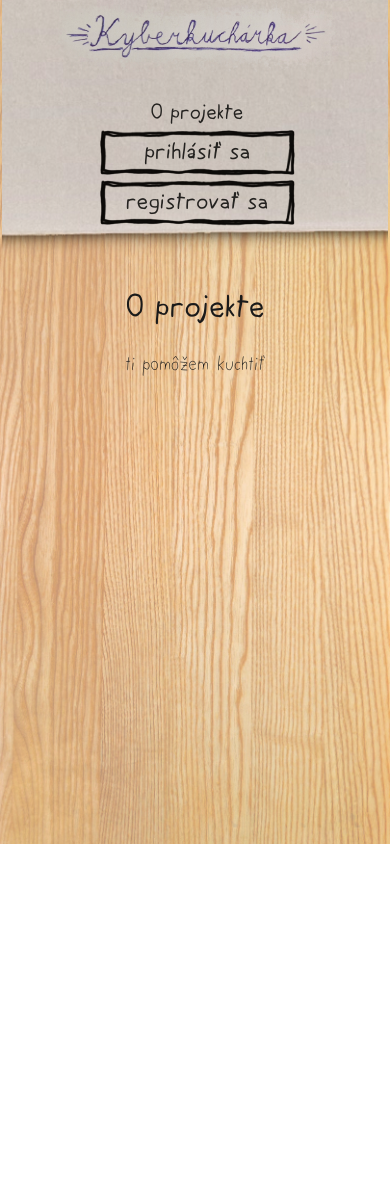
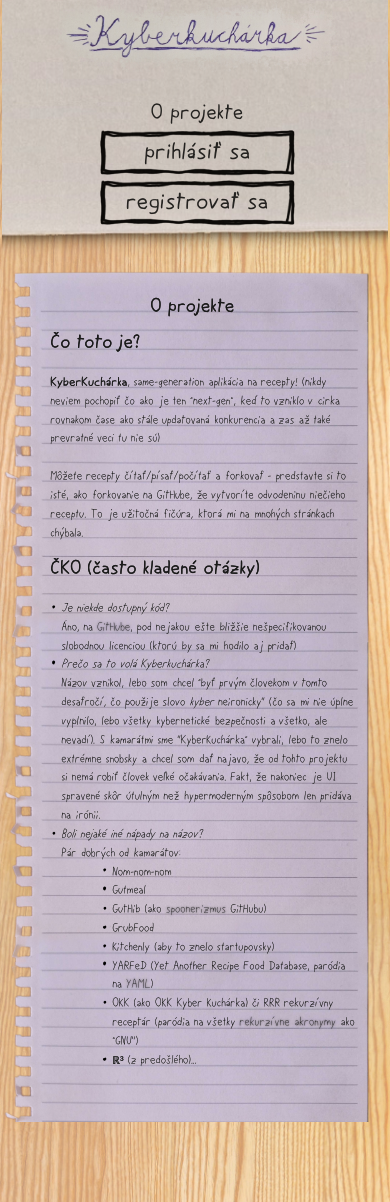
Before and after one commit to cxivo/kyberkucharka, a React (Vite) app in the folder kyberkucharka-frontend/: page /about in a window 390 px wide. Before the commit the page ends 844 px from the top, so only its background shows below. Built offline with nearby package versions, Linux system fonts and the light colour scheme.

Commit message:
update about page

```diff
--- a/kyberkucharka-frontend/src/About.tsx
+++ b/kyberkucharka-frontend/src/About.tsx
@@ -1,9 +1,85 @@
 export default function About() {
     return (
-      <>
-        <title>O Kyberkuchárke</title>
-        <h2>O projekte</h2>
-        <p>ti pomôžem kuchtiť</p>
-      </>
+      <div className="recipe">
+        <div className="about">
+          <title>O Kyberkuchárke</title>
+          <div className="recipe-title">
+            <h1>O projekte</h1>
+          </div>
+
+          <div className="recipe-body recipe-text">
+            <h2>Čo toto je?</h2>
+            <p>
+              <strong>KyberKuchárka</strong>, same-generation aplikácia na
+              recepty! (nikdy neviem pochopiť čo ako je ten "next-gen", keď to
+              vzniklo v cirka rovnakom čase ako stále updatovaná konkurencia a
+              zas až také prevratné veci tu nie sú)
+            </p>
+            <p>
+              Môžete recepty čítať/písať/počítať a forkovať - predstavte si to
+              isté, ako forkovanie na GitHube, že vytvoríte odvodeninu niečieho
+              receptu. To je užitočná fičúra, ktorá mi na mnohých stránkach
+              chýbala.
+            </p>
+            <h2>ČKO (často kladené otázky)</h2>
+            <ul className="ingredients-list">
+              <li>
+                <em>Je niekde dostupný kód?</em>
+                <br />
+                Áno, na{" "}
+                <a href="https://github.com/cxivo/kyberkucharka/">GitHube</a>,
+                pod nejakou ešte bližšie nešpecifikovanou slobodnou licenciou
+                (ktorú by sa mi hodilo aj pridať)
+              </li>
+              <li>
+                <em>Prečo sa to volá Kyberkuchárka?</em> <br /> Názov vznikol,
+                lebo som chcel "byť prvým človekom v tomto desaťročí, čo použije
+                slovo <em>kyber</em> neironicky" (čo sa mi nie úplne vyplnilo,
+                lebo všetky kybernetické bezpečnosti a všetko, ale nevadí). S
+                kamarátmi sme "KyberKuchárka" vybrali, lebo to znelo extrémne
+                snobsky a chcel som dať najavo, že od tohto projektu si nemá
+                robiť človek veľké očakávania. Fakt, že nakoniec je UI spravené
+                skôr útulným než hypermoderným spôsobom len pridáva na irónii.
+              </li>
+              <li>
+                <em>Boli nejaké iné nápady na názov?</em>
+                <br />
+                Pár dobrých od kamarátov:
+                <ul>
+                  <li>Nom-nom-nom</li>
+                  <li>Gutmeal</li>
+                  <li>
+                    GutHib (ako{" "}
+                    <a href="https://en.wikipedia.org/wiki/Spoonerism">
+                      spoonerizmus
+                    </a>{" "}
+                    GitHubu)
+                  </li>
+                  <li>GrubFood</li>
+                  <li>Kitchenly (aby to znelo startupovsky)</li>
+                  <li>
+                    YARFeD (Yet Another Recipe Food Database, paródia na{" "}
+                    <a href="https://en.wikipedia.org/wiki/YAML#History_and_name">
+                      YAML
+                    </a>
+                    )
+                  </li>
+                  <li>
+                    OKK (ako OKK Kyber Kuchárka) či RRR rekurzívny receptár
+                    (paródia na všetky{" "}
+                    <a href="https://en.wikipedia.org/wiki/Recursive_acronym">
+                      rekurzívne akronymy
+                    </a>{" "}
+                    ako "GNU")
+                  </li>
+                  <li>ℝ³ (z predošlého)... </li>
+                </ul>
+              </li>
+            </ul>
+
+            <div className="recipe-text-afterspace">&nbsp;</div>
+          </div>
+        </div>
+      </div>
     );
   }
--- a/kyberkucharka-frontend/src/styles/index.css
+++ b/kyberkucharka-frontend/src/styles/index.css
@@ -208,15 +208,30 @@ td {
   font-size: 24px;
 }
 
+.about {
+  padding-left: 20%;
+}
+
+.about a {
+  display: inline-block;
+  text-shadow: 0px 0px calc(0.4vw * var(--main-recipe-size)) #2a2a2a;
+}
+
 @media only screen and (max-width: 1500px) {
   :root {
     --main-recipe-size: 1.0;
+  }
+  .about {
+    padding-left: 10%;
   }
 }
 
 @media only screen and (max-width: 1000px) {
   :root {
     --main-recipe-size: 1.4;
+  }
+  .about {
+    padding-left: 0%;
   }
 }
 
```
